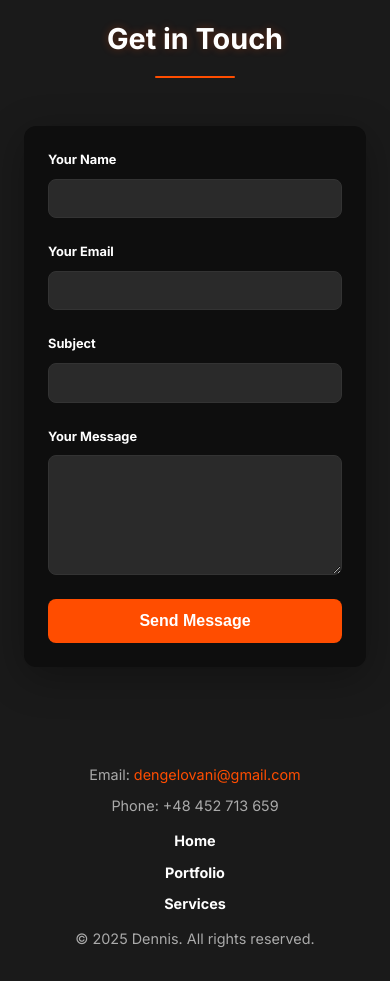
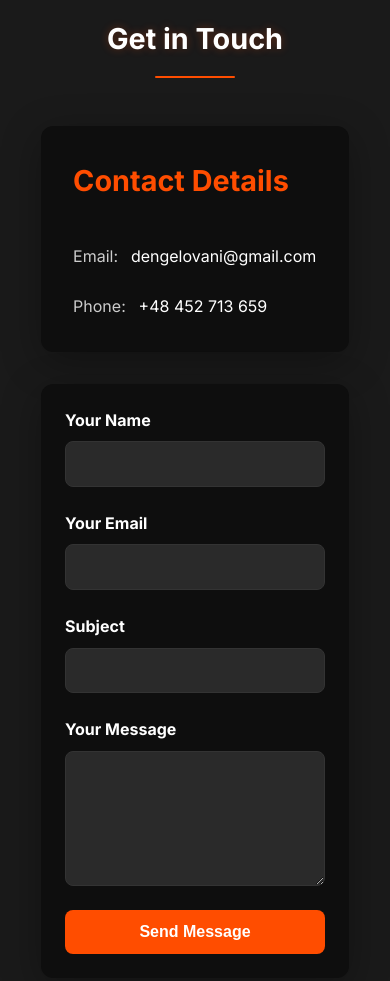
Before and after one commit to dennisHelavani/DennisDev, a plain HTML site: page index.html in a window 390 px wide. Shown: the part 8060-9041 px from the top of the page. Drawn offline with Linux system fonts and the light colour scheme.

Commit message:
updated contact part

```diff
--- a/index.html
+++ b/index.html
@@ -1910,6 +1910,7 @@
         }
 
          /* --- Contact Section Styles --- */
+         /* --- Contact Section Styles --- */
          #contact {
             background: #1a1a1a;
             padding: 6rem 0;
@@ -1926,9 +1927,17 @@
             /* Adjusted spacing for the form */
         }
 
-        .contact-form {
-            max-width: 600px;
+        .contact-content-wrapper {
+            display: flex;
+            gap: 2rem;
+            justify-content: center;
+            align-items: flex-start; /* Align items to the top */
+            max-width: 1000px; /* Adjust max-width for the two columns */
             margin: 0 auto;
+        }
+
+        .contact-info-left {
+            flex: 1;
             background-color: #0e0e0e;
             padding: 3rem;
             border-radius: 12px;
@@ -1937,6 +1946,55 @@
             display: flex;
             flex-direction: column;
             gap: 1.5rem;
+            max-width: 400px; /* Max width for the info column */
+        }
+
+        .contact-info-left h3 {
+            font-size: 1.8rem;
+            color: #ff4d00;
+            margin-bottom: 1rem;
+        }
+
+        .contact-info-left p {
+            font-size: 1.1rem;
+            color: #ccc;
+            display: flex;
+            align-items: center;
+            gap: 0.8rem;
+        }
+
+        .contact-info-left p .icon {
+            font-size: 1.5rem; /* Size for the unicode symbols */
+            color: #ff4d00;
+        }
+
+        .contact-info-left a {
+            color: #fff;
+            text-decoration: none;
+            transition: color 0.3s ease;
+        }
+
+        .contact-info-left a:hover {
+            color: #ff4d00;
+            text-decoration: underline;
+        }
+
+
+        .contact-form-right {
+            flex: 1.5; /* Give more space to the form */
+            max-width: 600px; /* Max width for the form column */
+        }
+
+        .contact-form {
+            width: 100%; /* Ensure form takes full width of its container */
+            background-color: #0e0e0e;
+            padding: 3rem;
+            border-radius: 12px;
+            box-shadow: 0 10px 40px rgba(0, 0, 0, 0.3);
+            text-align: left;
+            display: flex;
+            flex-direction: column;
+            gap: 1.5rem;
         }
 
         .form-group {
@@ -1948,7 +2006,7 @@
         .form-group label {
             font-weight: bold;
             color: #fff;
-            font-size: 0.8rem;
+            font-size: 1rem;
         }
 
         .form-group input[type="text"],
@@ -1960,7 +2018,7 @@
             border-radius: 8px;
             background-color: #2a2a2a;
             color: #fff;
-            font-size: 0.7rem;
+            font-size: 1rem;
             transition: border-color 0.3s ease, box-shadow 0.3s ease;
         }
 
@@ -2005,61 +2063,39 @@
             background-color: #e04300;
         }
 
-        .form-actions .refine-btn {
-            background-color: #333;
-            color: #fff;
-            border: 1px solid #555;
-        }
-
-        .form-actions .refine-btn:hover {
-            background-color: #555;
-        }
-
-        .refine-output-container {
-            margin-top: 1.5rem;
-            display: none;
-            /* Hidden by default */
-            flex-direction: column;
-            gap: 0.5rem;
-        }
-
-        .refine-output-container label {
-            font-weight: bold;
-            color: #fff;
-            font-size: 1rem;
-        }
-
-        .refine-output-container textarea {
-            width: 100%;
-            padding: 0.8rem 1rem;
-            border: 1px solid #333;
-            border-radius: 8px;
-            background-color: #2a2a2a;
-            color: #fff;
-            font-size: 1rem;
-            min-height: 150px;
-            resize: vertical;
-            cursor: default;
-            /* Not directly editable by user */
-        }
-
-        .loading-indicator {
-            display: none;
-            color: #ff4d00;
-            font-size: 0.9rem;
-            margin-top: 0.5rem;
-        }
-
         /* Mobile adjustments for contact form */
         @media (max-width: 768px) {
             #contact {
                 padding: 3rem 0;
             }
 
+            .contact-content-wrapper {
+                flex-direction: column; /* Stack columns vertically on mobile */
+                align-items: center; /* Center stacked content */
+                gap: 2rem;
+            }
+
+            .contact-info-left,
+            .contact-form-right {
+                max-width: 90%; /* Allow wider on mobile, but with some padding */
+                width: 100%; /* Take full width of its parent */
+            }
+
+            .contact-info-left {
+                padding: 2rem; /* Adjust padding for mobile */
+            }
+
+            .contact-info-left p {
+                font-size: 1rem; /* Slightly smaller text for mobile contact info */
+            }
+
+            .contact-info-left .desktop-only-contact-text {
+                display: none; /* Hide this specific paragraph on mobile */
+            }
+
             .contact-form {
                 padding: 1.5rem;
-                margin: 0;
-                /* Ensure padding on sides for mobile */
+                margin: 0; /* Reset margin, handled by contact-content-wrapper gap */
             }
 
             .form-actions {
@@ -2100,7 +2136,7 @@
     </header>
 
     <!-- Hero Section -->
-    <section class="hero">
+    <section class="hero" id="home">
         <!-- Animated shapes in the background (Desktop Only) -->
         <div class="animated-shape"></div>
         <div class="animated-shape square"></div>
@@ -2438,6 +2474,14 @@
     <section id="contact" class="contact section-separator-top">
         <div class="container">
             <h2 class="section-title">Get in Touch</h2>
+            <div class="contact-content-wrapper">
+                <div class="contact-info-left">
+                    <h3>Contact Details</h3>
+                    <p> Email: <a href="mailto:dengelovani@gmail.com">dengelovani@gmail.com</a></p>
+                    <p> Phone: <a href="tel:+11234567890">+48 452 713 659</a></p>
+                    <p class="desktop-only-contact-text">Feel free to reach out directly via email or phone, or use the form on the right.</p>
+                </div>
+                <div class="contact-form-right">
                     <form class="contact-form" onsubmit="event.preventDefault(); handleContactSubmit(event);">
                         <div class="form-group">
                             <label for="name">Your Name</label>
@@ -2460,15 +2504,14 @@
                         </div>
                     </form>
                 </div>
+            </div>
+        </div>
     </section>
     <footer>
         <div class="container">
 
 
-            <div class="footer-contact-info">
-                <p>Email: <a href="mailto:dengelovani@gmail.com">dengelovani@gmail.com</a></p>
-                <p>Phone: +48 452 713 659</p>
-            </div>
+
             <div class="footer-nav-links">
                 <a href="#home">Home</a>
                 <a href="#portfolio">Portfolio</a>
```
Also changed, not shown: index_1.html (+86 -5 lines). Lines whose indentation alone changed are shown as unchanged.
